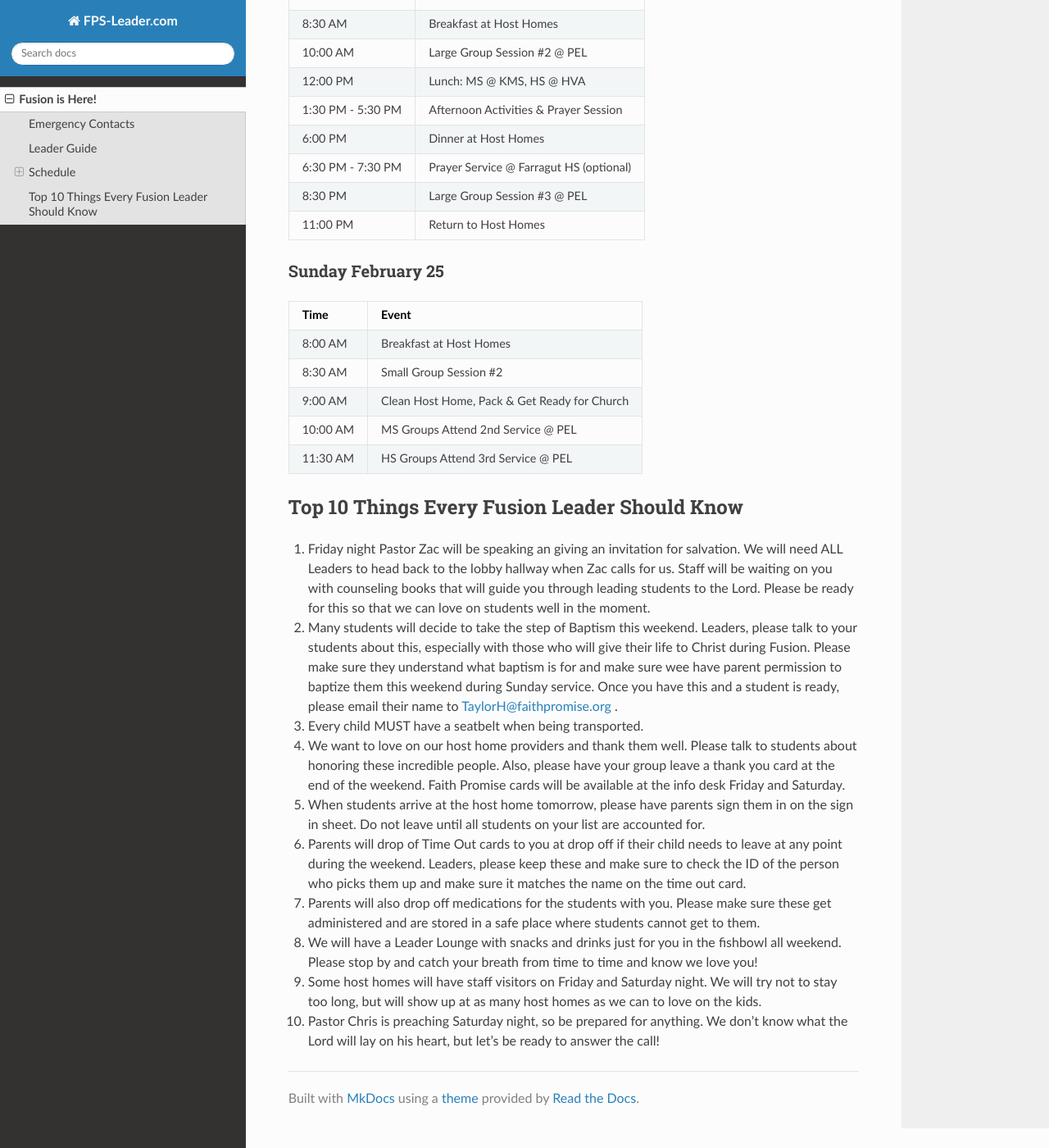
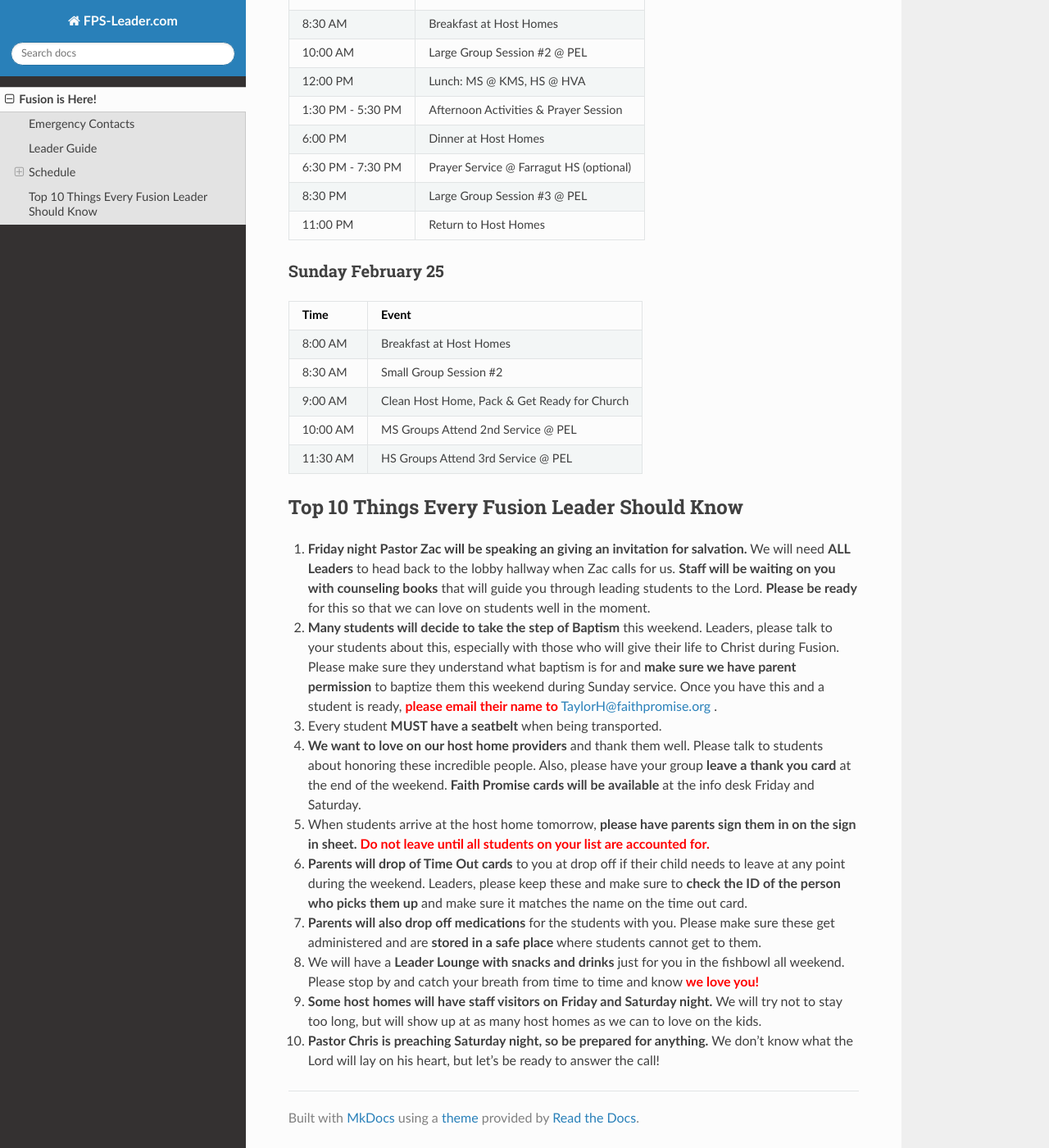
Before and after one commit to GJasonAnderson/fps-leader, an MkDocs documentation site: the page built from docs/index.md, in a window 1280 px wide and 1400 px high, scrolled down 843 px. Shown: the whole window at 82% size. Built offline with MkDocs 1.6.1, drawn with Linux system fonts in a browser that asks for light colours; nearby versions of some CDN libraries; old or Windows-style settings are respelled for this version of MkDocs.

Commit message:
Formatting changes to index.md

```diff
--- a/docs/index.md
+++ b/docs/index.md
@@ -44,16 +44,16 @@ Email: [ fpsglobal@faithpromise.org ]( mailto:fpsglobal@faithpromise.org )
 
 ## Top 10 Things Every Fusion Leader Should Know
 
-1. Friday night Pastor Zac will be speaking an giving an invitation for salvation. We will need ALL Leaders to head back to the lobby hallway when Zac calls for us. Staff will be waiting on you with counseling books that will guide you through leading students to the Lord. Please be ready for this so that we can love on students well in the moment.
-2. Many students will decide to take the step of Baptism this weekend. Leaders, please talk to your students about this, especially with those who will give their life to Christ during Fusion. Please make sure they understand what baptism is for and make sure wee have parent permission to baptize them this weekend during Sunday service. Once you have this and a student is ready, please email their name to [ TaylorH@faithpromise.org ]( mailto:TaylorH@faithpromise.org ).
-3. Every child MUST have a seatbelt when being transported.
-4. We want to love on our host home providers and thank them well. Please talk to students about honoring these incredible people. Also, please have your group leave a thank you card at the end of the weekend. Faith Promise cards will be available at the info desk Friday and Saturday.
-5. When students arrive at the host home tomorrow, please have parents sign them in on the sign in sheet. Do not leave until all students on your list are accounted for.
-6. Parents will drop of Time Out cards to you at drop off if their child needs to leave at any point during the weekend. Leaders, please keep these and make sure to check the ID of the person who picks them up and make sure it matches the name on the time out card.
-7. Parents will also drop off medications for the students with you. Please make sure these get administered and are stored in a safe place where students cannot get to them.
-8. We will have a Leader Lounge with snacks and drinks just for you in the fishbowl all weekend. Please stop by and catch your breath from time to time and know we love you!
-9. Some host homes will have staff visitors on Friday and Saturday night. We will try not to stay too long, but will show up at as many host homes as we can to love on the kids.
-10. Pastor Chris is preaching Saturday night, so be prepared for anything. We don’t know what the Lord will lay on his heart, but let’s be ready to answer the call!
+1. **Friday night Pastor Zac will be speaking an giving an invitation for salvation.** We will need **ALL Leaders** to head back to the lobby hallway when Zac calls for us. **Staff will be waiting on you with counseling books** that will guide you through leading students to the Lord. **Please be ready** for this so that we can love on students well in the moment.
+2. **Many students will decide to take the step of Baptism** this weekend. Leaders, please talk to your students about this, especially with those who will give their life to Christ during Fusion. Please make sure they understand what baptism is for and **make sure we have parent permission** to baptize them this weekend during Sunday service. Once you have this and a student is ready, <font color=red>**please email their name to**</font> [ TaylorH@faithpromise.org ]( mailto:TaylorH@faithpromise.org ).
+3. Every student **MUST have a seatbelt** when being transported.
+4. **We want to love on our host home providers** and thank them well. Please talk to students about honoring these incredible people. Also, please have your group **leave a thank you card** at the end of the weekend. **Faith Promise cards will be available** at the info desk Friday and Saturday.
+5. When students arrive at the host home tomorrow, **please have parents sign them in on the sign in sheet. <font color=red>Do not leave until all students on your list are accounted for.**</font>
+6. **Parents will drop of Time Out cards** to you at drop off if their child needs to leave at any point during the weekend. Leaders, please keep these and make sure to **check the ID of the person who picks them up** and make sure it matches the name on the time out card.
+7. **Parents will also drop off medications** for the students with you. Please make sure these get administered and are **stored in a safe place** where students cannot get to them.
+8. We will have a **Leader Lounge with snacks and drinks** just for you in the fishbowl all weekend. Please stop by and catch your breath from time to time and know <font color=red>**we love you!**</font>
+9. **Some host homes will have staff visitors on Friday and Saturday night.** We will try not to stay too long, but will show up at as many host homes as we can to love on the kids.
+10. **Pastor Chris is preaching Saturday night, so be prepared for anything.** We don’t know what the Lord will lay on his heart, but let’s be ready to answer the call!
 
 <script>
 // Set the date we're counting down to
```
